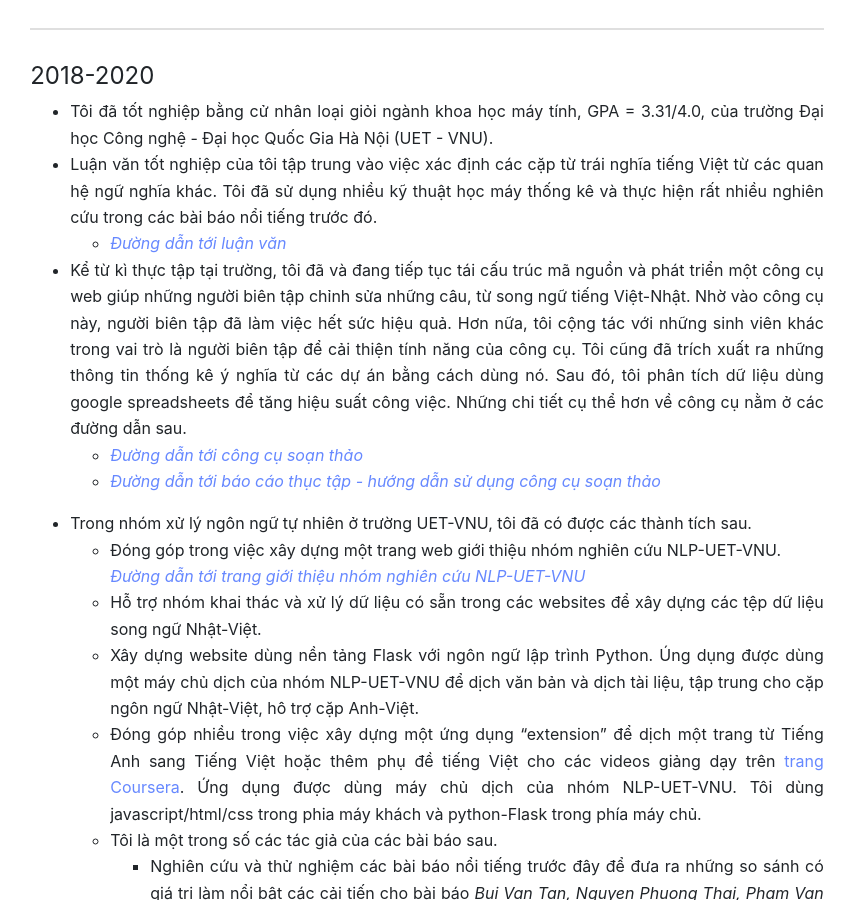
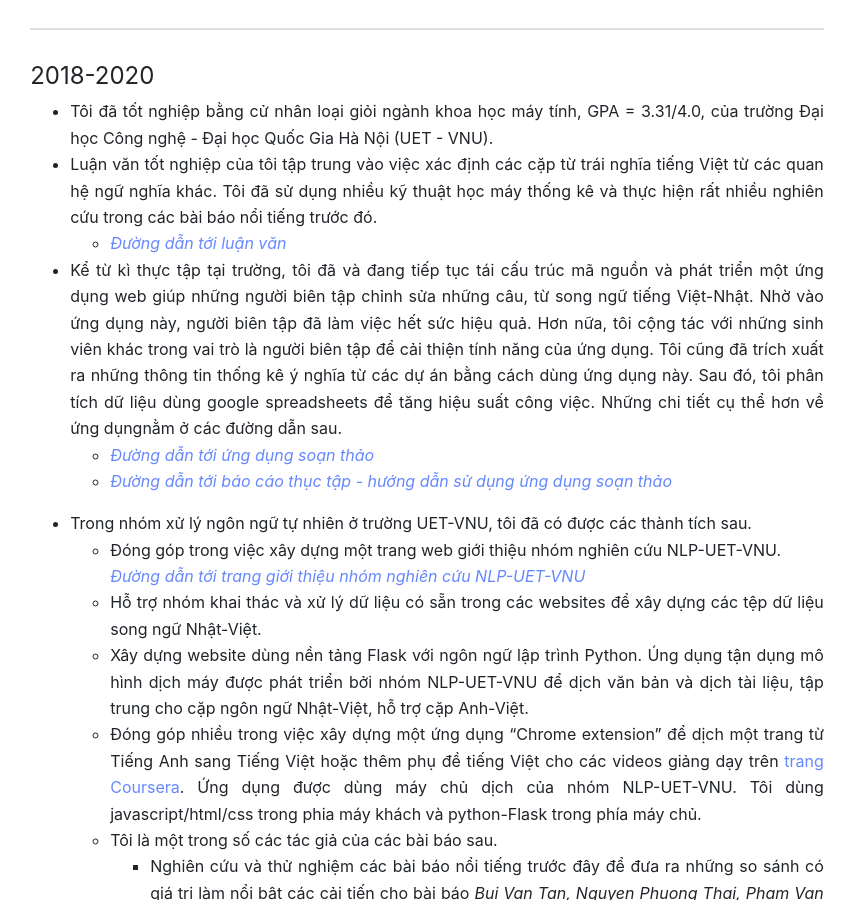
Before and after one commit to christianezeani/panthera-jekyll, a Jekyll site: the page built from vi/Achievement.md, in a window 1280 px wide and 900 px high, scrolled down 211 px. Shown: the whole window, without its empty margins (213-1068 px from the left). Built offline with Jekyll 4.4.1, drawn with Linux system fonts in a browser that asks for light colours.

Commit message:
update content

```diff
--- a/vi/Achievement.md
+++ b/vi/Achievement.md
@@ -13,19 +13,19 @@ order: 3
 * Luận văn tốt nghiệp của tôi tập trung vào việc xác định các cặp từ trái nghĩa tiếng Việt từ các quan hệ ngữ nghĩa khác. Tôi đã sử dụng nhiều kỹ thuật học máy thống kê và thực hiện rất nhiều nghiên cứu trong các bài báo nổi tiếng trước đó.
     * [*Đường dẫn tới luận văn*](https://drive.google.com/file/d/1PT8kAXZ1uPSEA3Tmh38V5i0E-Z30ZfW8/view?usp=sharing){:target="_blank"}
 
-* Kể từ kì thực tập tại trường, tôi đã và đang tiếp tục tái cấu trúc mã nguồn và phát triển một công cụ web giúp những người biên tập chỉnh sửa những câu, từ song ngữ tiếng Việt-Nhật. Nhờ vào công cụ này, người biên tập đã làm việc hết sức hiệu quả. Hơn nữa, tôi cộng tác với những sinh viên khác trong vai trò là người biên tập để cải thiện tính năng của công cụ. Tôi cũng đã trích xuất ra những thông tin thống kê ý nghĩa từ các dự án bằng cách dùng nó. Sau đó, tôi phân tích dữ liệu dùng google spreadsheets để  tăng hiệu suất công việc. Những chi tiết cụ thể hơn về công cụ nằm ở các đường dẫn sau.
-    * [*Đường dẫn tới công cụ soạn thảo*](http://ngulieu.dichmay.vn:8888/){:target="_blank"}
-    * [*Đường dẫn tới báo cáo thục tập - hướng dẫn sử dụng công cụ soạn thảo*](https://drive.google.com/file/d/1Y7XfaogJ1cKG2XfF1Vd-J0flC6VfjQtS/view?usp=sharing){:target="_blank"}
+* Kể từ kì thực tập tại trường, tôi đã và đang tiếp tục tái cấu trúc mã nguồn và phát triển một ứng dụng web giúp những người biên tập chỉnh sửa những câu, từ song ngữ tiếng Việt-Nhật. Nhờ vào ứng dụng này, người biên tập đã làm việc hết sức hiệu quả. Hơn nữa, tôi cộng tác với những sinh viên khác trong vai trò là người biên tập để cải thiện tính năng của ứng dụng. Tôi cũng đã trích xuất ra những thông tin thống kê ý nghĩa từ các dự án bằng cách dùng ứng dụng này. Sau đó, tôi phân tích dữ liệu dùng google spreadsheets để  tăng hiệu suất công việc. Những chi tiết cụ thể hơn về ứng dụngnằm ở các đường dẫn sau.
+    * [*Đường dẫn tới ứng dụng soạn thảo*](http://ngulieu.dichmay.vn:8888/){:target="_blank"}
+    * [*Đường dẫn tới báo cáo thục tập - hướng dẫn sử dụng ứng dụng soạn thảo*](https://drive.google.com/file/d/1Y7XfaogJ1cKG2XfF1Vd-J0flC6VfjQtS/view?usp=sharing){:target="_blank"}
 
 <!-- * Tôi đang tham gia một lớp học Big Data. -->
 * Trong nhóm xử lý ngôn ngữ tự nhiên ở trường UET-VNU, tôi đã có được các thành tích sau.
     * Đóng góp trong việc xây dựng một trang web giới thiệu nhóm nghiên cứu NLP-UET-VNU.
       [*Đường dẫn tới trang giới thiệu nhóm nghiên cứu NLP-UET-VNU*](https://uetnlp.github.io/){:target="_blank"}
     * Hỗ trợ nhóm khai thác và xử lý dữ liệu có sẵn trong các websites để xây dựng các tệp dữ liệu song ngữ Nhật-Việt.
-    * Xây dựng website dùng nền tảng Flask với ngôn ngữ lập trình Python. Úng dụng được dùng một máy chủ dịch của nhóm NLP-UET-VNU để dịch văn bản và dịch tài liệu, tập trung cho cặp ngôn ngữ Nhật-Việt, hô trợ cặp Anh-Việt.
+    * Xây dựng website dùng nền tảng Flask với ngôn ngữ lập trình Python. Úng dụng tận dụng mô hình dịch máy được phát triển bởi nhóm NLP-UET-VNU để dịch văn bản và dịch tài liệu, tập trung cho cặp ngôn ngữ Nhật-Việt, hỗ trợ cặp Anh-Việt.
     <!-- [Link app](https://nmtuet.ddnsfree.com/login_interface/){:target="_blank"} -->
     <!-- [Link report - guidances of the app](https://nmtuet.ddnsfree.com/login_interface/){:target="_blank"} -->
-    * Đóng góp nhiều trong việc xây dựng một ứng dụng "extension" để dịch một trang từ Tiếng Anh sang Tiếng Việt hoặc thêm phụ đề tiếng Việt cho các videos giảng dạy trên [trang Coursera](https://www.coursera.org/){:target="_blank"}. Ứng dụng được dùng máy chủ dịch của nhóm NLP-UET-VNU. Tôi dùng javascript/html/css trong phia máy khách và python-Flask trong phía máy chủ.
+    * Đóng góp nhiều trong việc xây dựng một ứng dụng "Chrome extension" để dịch một trang từ Tiếng Anh sang Tiếng Việt hoặc thêm phụ đề tiếng Việt cho các videos giảng dạy trên [trang Coursera](https://www.coursera.org/){:target="_blank"}. Ứng dụng được dùng máy chủ dịch của nhóm NLP-UET-VNU. Tôi dùng javascript/html/css trong phia máy khách và python-Flask trong phía máy chủ.
     * Tôi là một trong số các tác giả của các bài báo sau.
         * Nghiên cứu và thử nghiệm các bài báo nổi tiếng trước đây để đưa ra những so sánh có giá trị làm nổi bật các cải tiến cho bài báo *Bui Van Tan, Nguyen Phuong Thai, Pham Van Lam, Dinh Khac Quy. Antonyms-Synonyms Discrimination Based On Exploiting Rich Vietnamese Features* được đăng tải tại hội nghị quốc tế *2019 16th International Conference of the Pacific Association for Computational Linguistics (PACLING 2019)*.
         * Xây dựng các bộ dữ liệu chất lượng đóng vai trò rất quan trọng trong việc thử nghiệm các cách tiếp cận khác nhau cho bài báo *Bui Van Tan, Nguyen Phuong Thai, Dinh Khac Quy. Cross-lingual Semantic Similarity via Cross-Lingual Embeddings* được đăng tải tại hội nghị quốc gia *Fundamental and Applied IT Research Conference (Fair), 2018*.
```
Also changed, not shown: en/Achievement.md (+5 -5 lines), fr/Achievement.md (+5 -5 lines).
